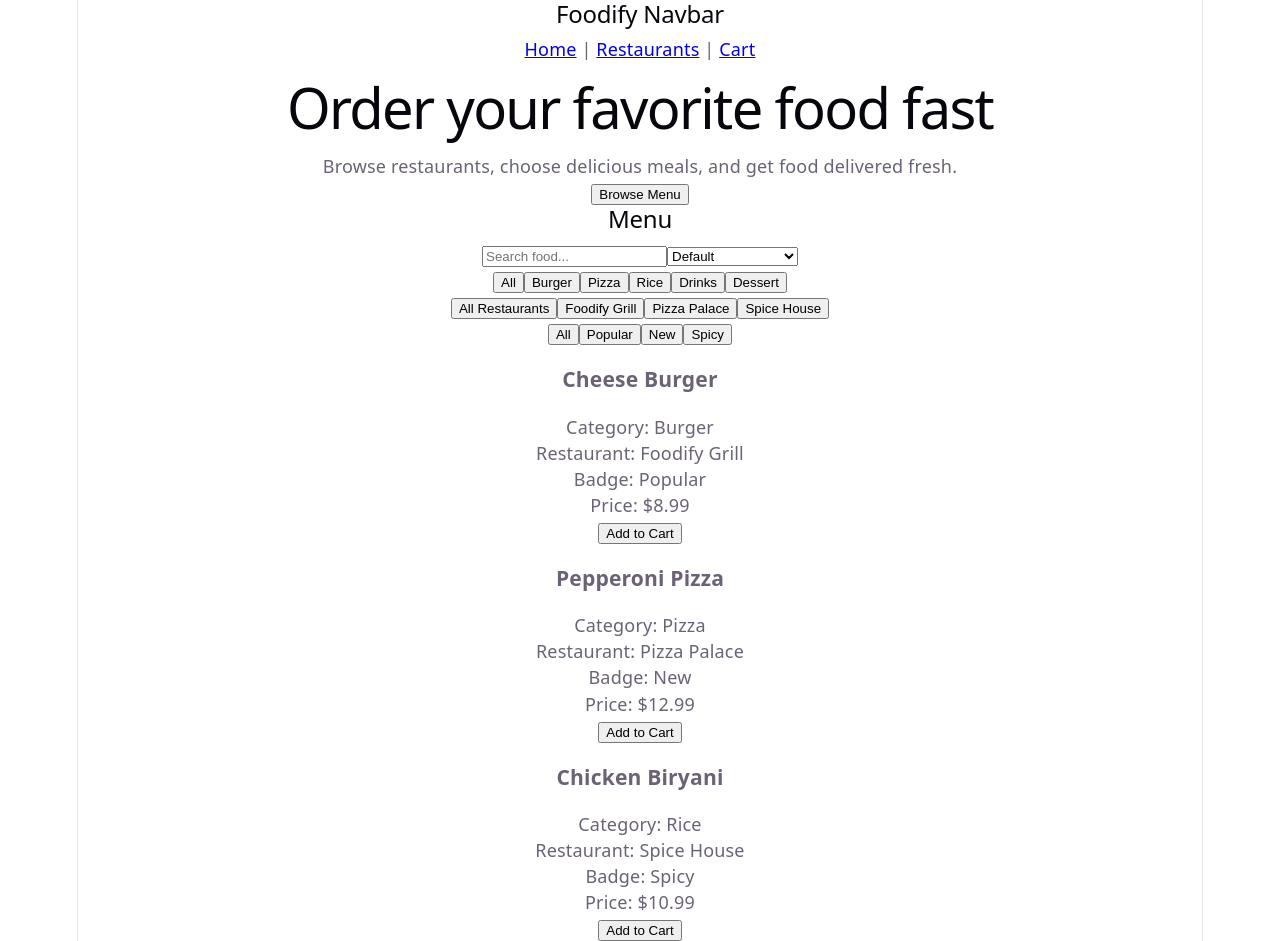
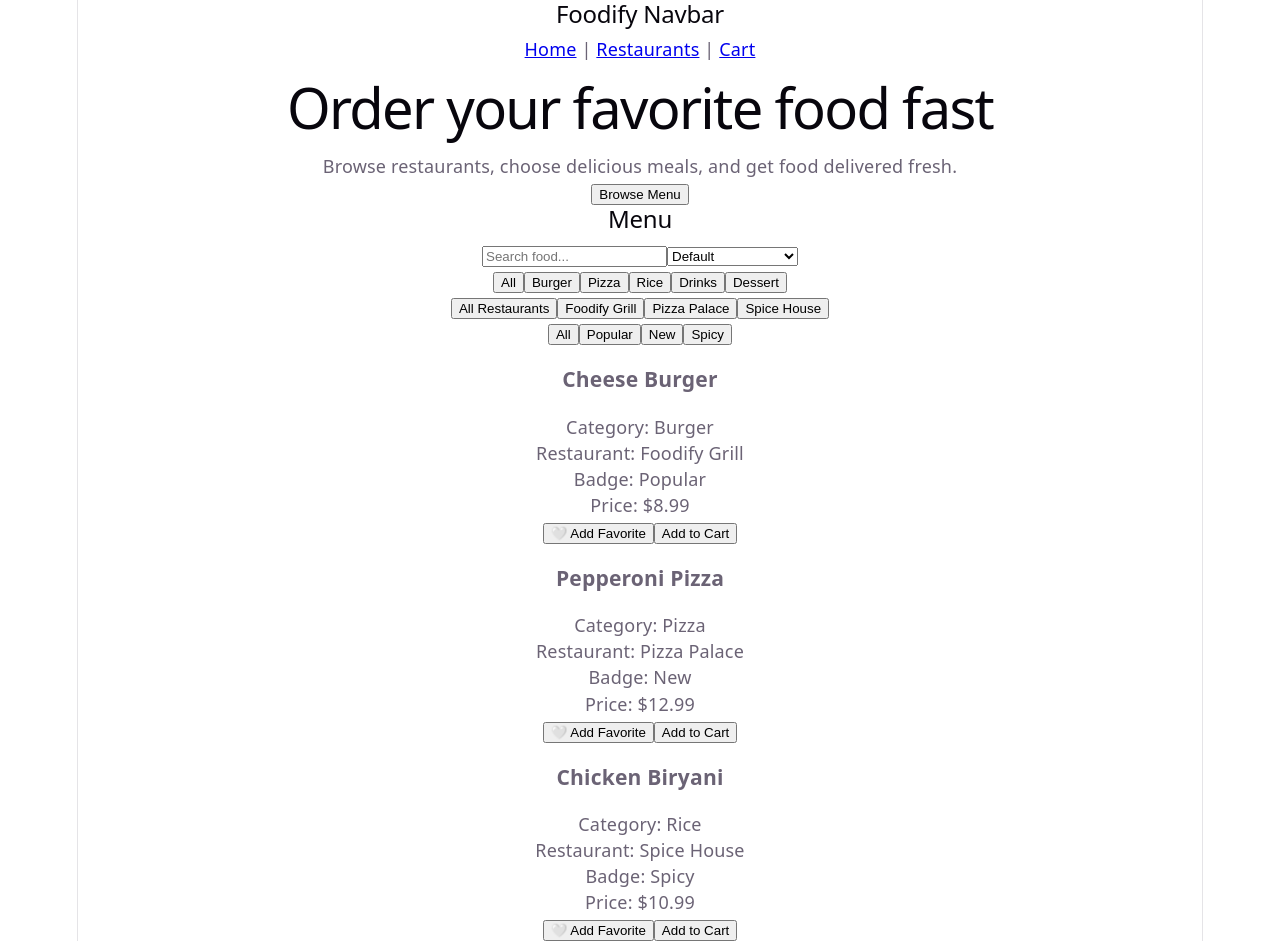
Before and after one commit to Rohit6165/foodify, a React (Vite) app: page / in a window 1280 px wide. Built offline with nearby package versions, Linux system fonts and the light colour scheme.

Commit message:
Add favorites

```diff
--- a/src/App.jsx
+++ b/src/App.jsx
@@ -9,8 +9,17 @@ function App() {
   const [selectedRestaurant, setSelectedRestaurant] = useState("All");
   const [selectedBadge, setSelectedBadge] = useState("All");
   const [sortOption, setSortOption] = useState("default");
+  const [favoriteIds, setFavoriteIds] = useState([]);
 
   const badges = ["All", "Popular", "New", "Spicy"];
+
+  function toggleFavorite(foodId) {
+    if (favoriteIds.includes(foodId)) {
+      setFavoriteIds(favoriteIds.filter((id) => id !== foodId));
+    } else {
+      setFavoriteIds([...favoriteIds, foodId]);
+    }
+  }
 
   const filteredFoods = foods
     .filter((food) => {
@@ -90,6 +99,9 @@ function App() {
             <p>Restaurant: {food.restaurant}</p>
             <p>Badge: {food.badge}</p>
             <p>Price: ${food.price}</p>
+            <button onClick={() => toggleFavorite(food.id)}>
+              {favoriteIds.includes(food.id) ? "❤️ Favorite" : "🤍 Add Favorite"}
+            </button>
             <button>Add to Cart</button>
           </div>
         ))}
```
